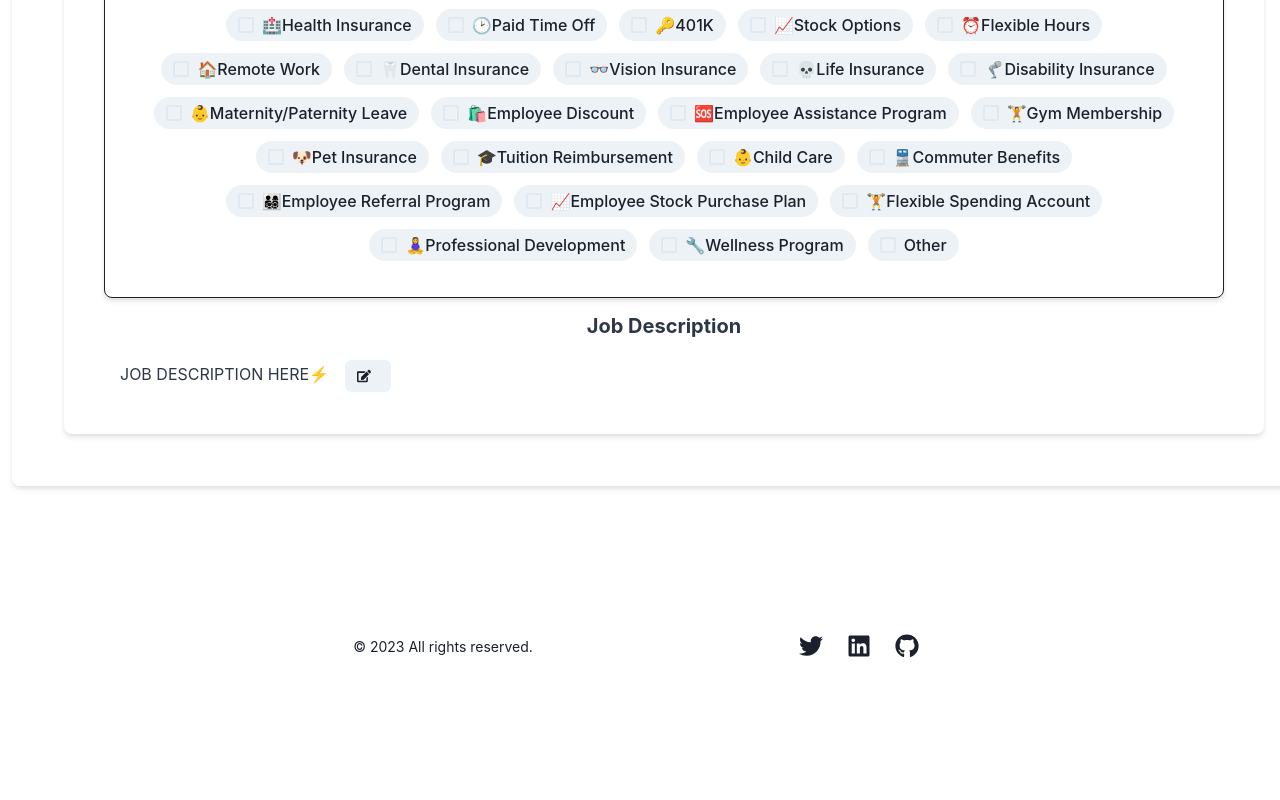
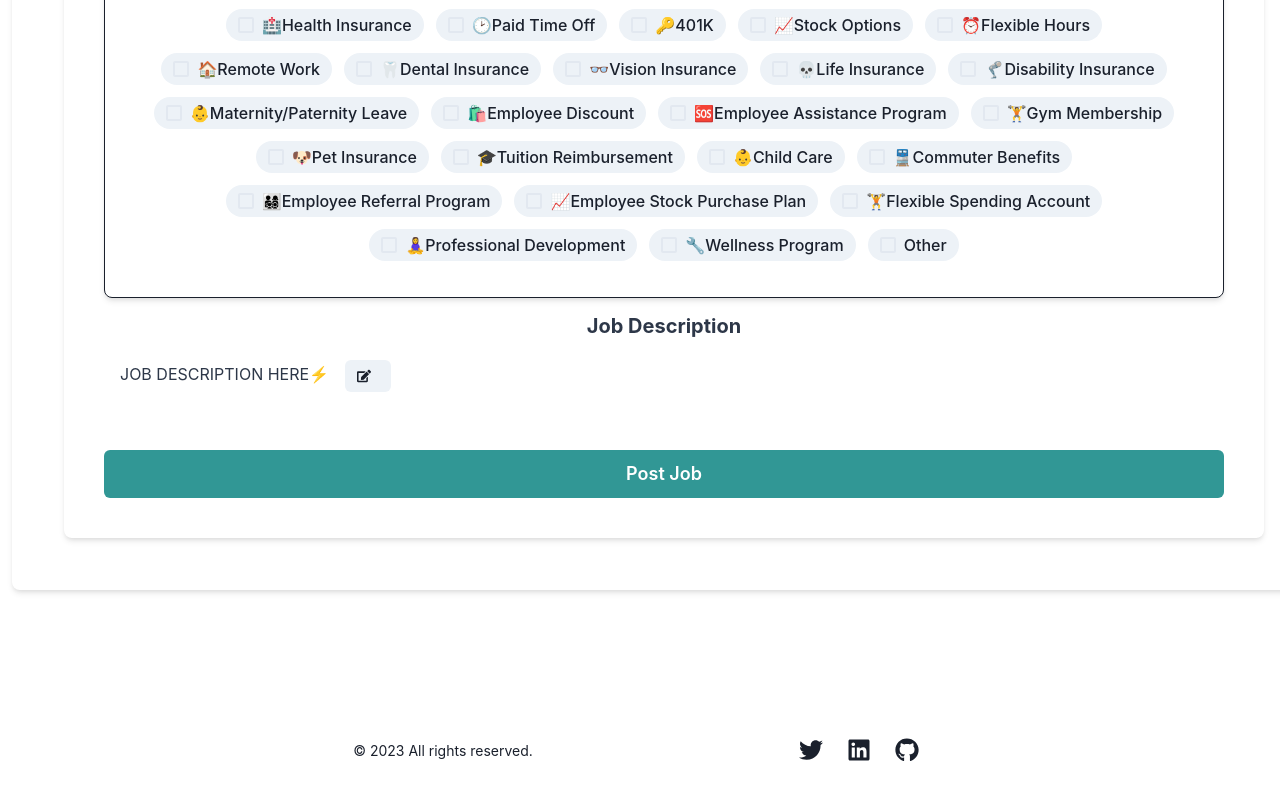
Before and after one commit to sorydi3/braozn, a Next.js app in the folder remotejobsite/: page /JobBost in a window 1280 px wide. Shown: the part 2004-2804 px from the top of the page. Built offline with nearby package versions, Linux system fonts and the light colour scheme; no server answers.

Commit message:
job post ui design

```diff
--- a/remotejobsite/src/pages/JobBost.js
+++ b/remotejobsite/src/pages/JobBost.js
@@ -5,6 +5,7 @@ import { Container } from "postcss";
 
 //cancel icon
 import { FaTimes, FaCheck, FaEdit } from "react-icons/fa";
+import { motion } from 'framer-motion';
 import {
   Box,
   Button,
@@ -414,6 +415,7 @@ function JobCategories() {
       <Select
         placeholder="Select Job Category"
         size="lg"
+
         variant="flushed"
         isMulti
       >
@@ -526,10 +528,30 @@ function JobBost(props) {
         <JobTypes />
         <JobCategories />
         <Benefits />
-
         <JobDescriptionEditable description="Job Description" />
+        {postJobButton()}
       </Box>
     </Box>
+  );
+}
+
+function postJobButton() {
+  return (
+    <motion.Button
+      whileHover={{ scale: 1.06 }}
+      whileTap={{ scale: 0.9 }}
+    >
+    <Button
+      className="mt-10"
+      colorScheme="teal"
+      type="submit"
+      size="lg"
+      variant="solid"
+      width={"full"}
+    >
+      Post Job
+    </Button>
+    </motion.Button>
   );
 }
 
```
